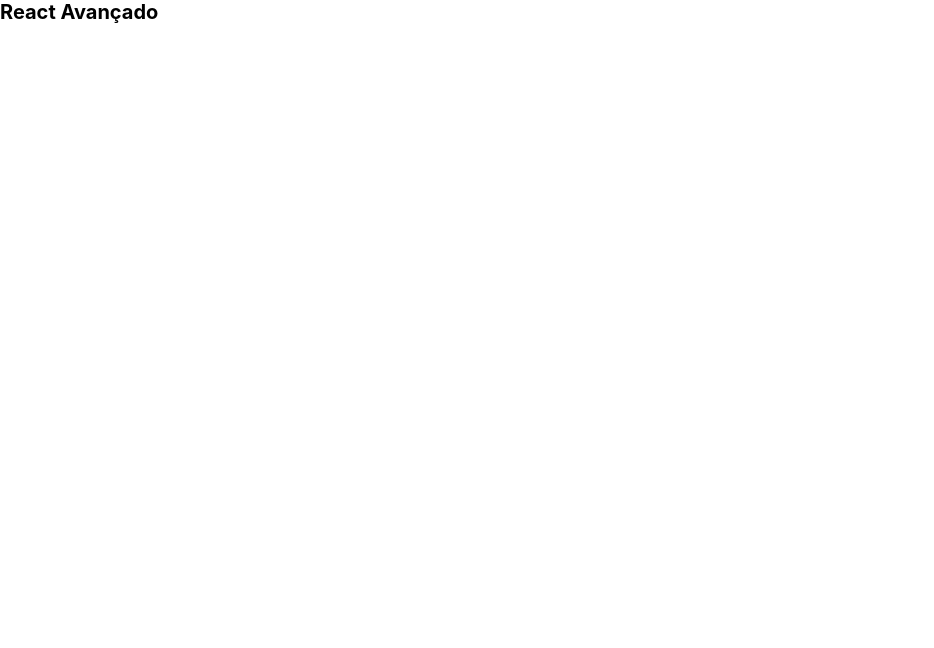
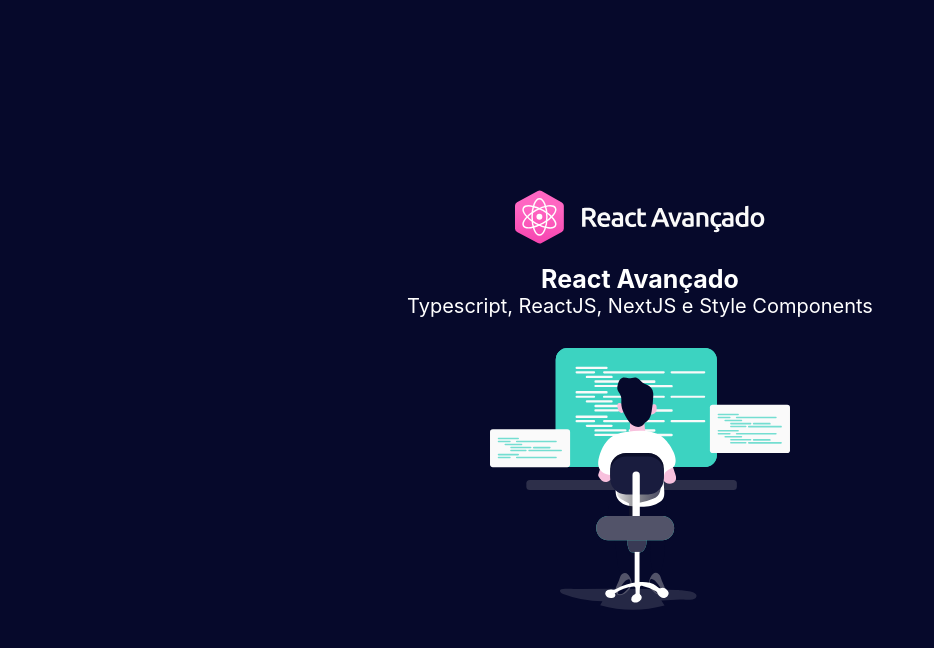
Before and after one commit to fernandobcc/boilerplate, a Next.js app: page / in a window 1280 px wide. Shown: the top 648 px of the page, without its empty margins (0-934 px from the left). Built offline with nearby package versions, Linux system fonts and the light colour scheme.

Commit message:
cCreate first component and update tests

```diff
--- a/src/components/Main/index.tsx
+++ b/src/components/Main/index.tsx
@@ -1,7 +1,20 @@
+import * as S from './styles'
+
 const Main = () => (
-  <main>
-    <h1>React Avançado</h1>
-  </main>
+  <S.Wrapper>
+    <S.Logo
+      src="/img/logo.svg"
+      alt="Image de um átomo e react avançado escrito ao lado"
+    />
+    <S.Title>React Avançado</S.Title>
+    <S.Description>
+      Typescript, ReactJS, NextJS e Style Components
+    </S.Description>
+    <S.Illustration
+      src="/img/hero-illustration.svg"
+      alt="Desenvolvedor de frente para uma tela de computador"
+    />
+  </S.Wrapper>
 )
 
 export default Main
--- /dev/null
+++ b/src/components/Main/styles.ts
@@ -0,0 +1,32 @@
+import styled from 'styled-components'
+
+export const Wrapper = styled.main`
+  background-color: #06092b;
+  color: #fff;
+  width: 100%;
+  height: 100%;
+  padding: 3rem;
+  text-align: center;
+  display: flex;
+  flex-direction: column;
+  align-items: center;
+  justify-content: center;
+`
+export const Logo = styled.img`
+  width: 25rem;
+  margin-bottom: 2rem;
+`
+
+export const Title = styled.h1`
+  font-size: 2.5rem;
+`
+
+export const Description = styled.h2`
+  font-size: 2rem;
+  font-weight: 400;
+`
+
+export const Illustration = styled.img`
+  margin-top: 3rem;
+  width: min(30rem, 100%);
+`
--- a/src/components/Main/test.tsx
+++ b/src/components/Main/test.tsx
@@ -12,4 +12,10 @@
 
     expect(container.firstChild).toMatchSnapshot()
   })
+
+  it('should render the colors correctly', () => {
+    const { container } = render(<Main />)
+
+    expect(container.firstChild).toHaveStyle({ 'background-color': '#06092b' })
+  })
 })
```
Also changed, not shown: public/img/logo.svg (added), 1 other file (tests, documents, lock files or other folders).
